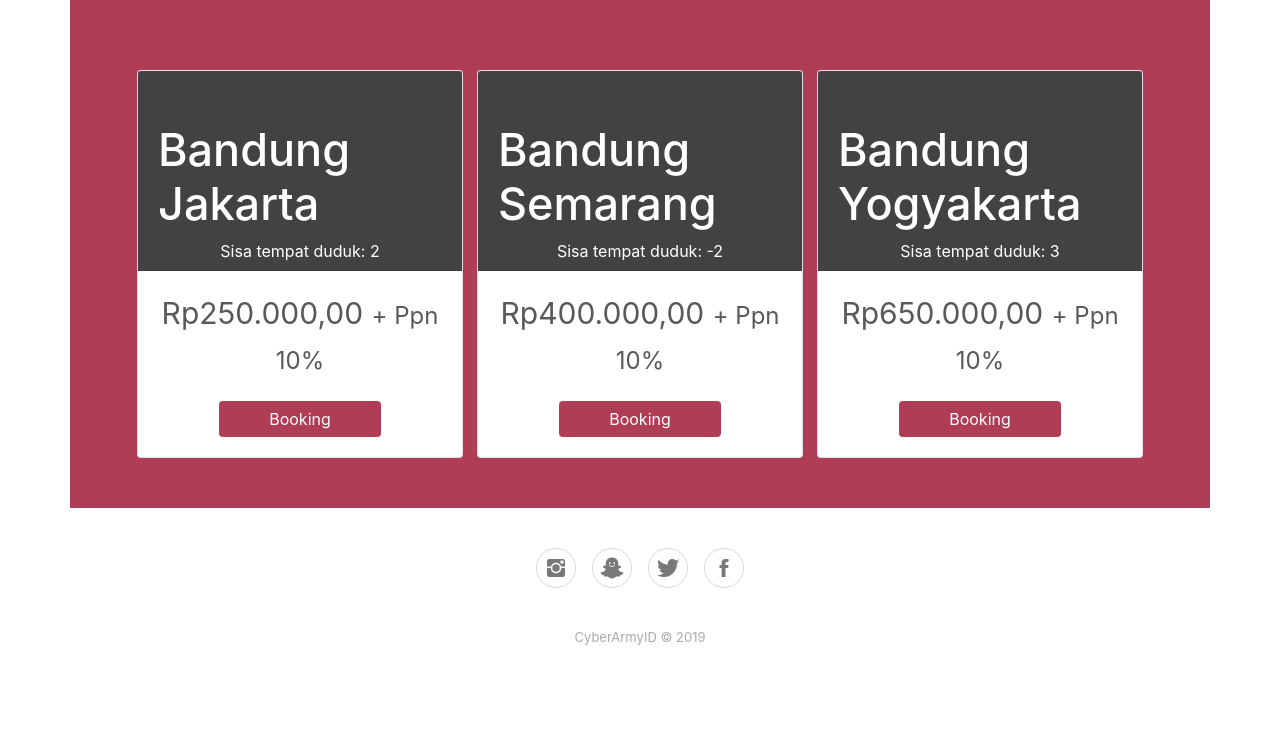
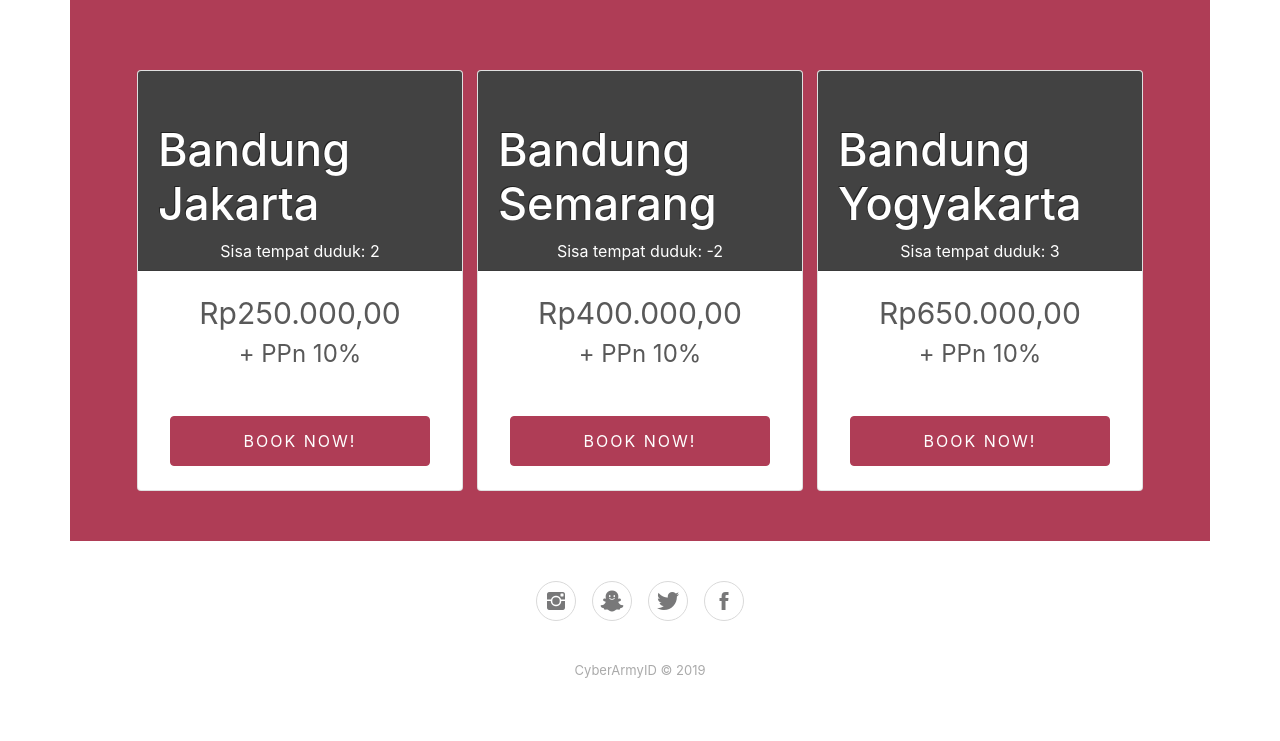
Before and after one commit to cyberarmyid/karcis, a PHP site: page /tickets.php in a window 1280 px wide. Shown: the part 72-813 px from the top of the page. Before the commit the page ends 717 px from the top, so only its background shows below. Run offline with PHP 8.4, Linux system fonts and the light colour scheme; the visitor is signed in with stand-in values (Sample User, id 1); data comes from the database, SQL or seed files in the repository; some web fonts are replaced.

Commit message:
update layout

```diff
--- a/tickets.php
+++ b/tickets.php
@@ -25,19 +25,22 @@ include "function/getTickets.php";
                     <div class="card cards-shadown cards-hover">
                         <div class="card-header">
                             <div class="cardheader-text">
-                                <h4 id="heading-card"><?php echo $row['from']." ".$row['to'];?></h4>
+                                <h4 id="heading-card" style="color: #ffffff; text-shadow: -1px -1px rgba(0,0,0,0.5);"><?php echo $row['from']." ".$row['to'];?></h4>
                                 <p class="sub-text-color">Sisa tempat duduk: <?php echo $row['seats'];?></p>
                             </div>
                         </div>
                         <div class="card-body">
-                            <p class="card-text cardbody-sub-text" style="font-size: 30px;color: #595959;">Rp<?php echo number_format($row['price'],2,',','.'); ?>
-                            <span style="font-size:24px; color:#595959">+ Ppn 10%</span>
-                        </p>
+                            <p class="card-text cardbody-sub-text m-0 p-0" style="font-size: 30px;color: #595959;">Rp<?php echo number_format($row['price'],2,',','.'); ?></p>
+                            <p class="m-0 p-0" style="font-size:24px; color:#595959">+ PPn 10%</p>
                         </div>
                         <input type="hidden" value="<?php echo $row['seats'];?>" name="seats[<?php echo $no;?>]">
                         <input type="hidden" value="<?php echo $row['id'];?>" name="id_ticket[<?php echo $no;?>]">
                         <input type="hidden" value="<?php echo $row['price'];?>" name="price[<?php echo $no;?>]">
-                        <button class="btn btn-primary btn-block" type="submit" name="submit" value="<?php echo $no;?>" style="margin: 0 auto;border: none;width: 50%;top: -20px;">Booking</button>
+                        <div class="text-center" style="width: 100%;">
+                            <button class="btn btn-karcis-primary p-0 mt-4 mb-4"
+                                    style="height: 50px; width: 80%;"
+                                    type="submit" name="submit" value="<?php echo $no;?>">BOOK NOW!</button>
+                        </div>
                     </div>
                 </form>
             </div>
```
